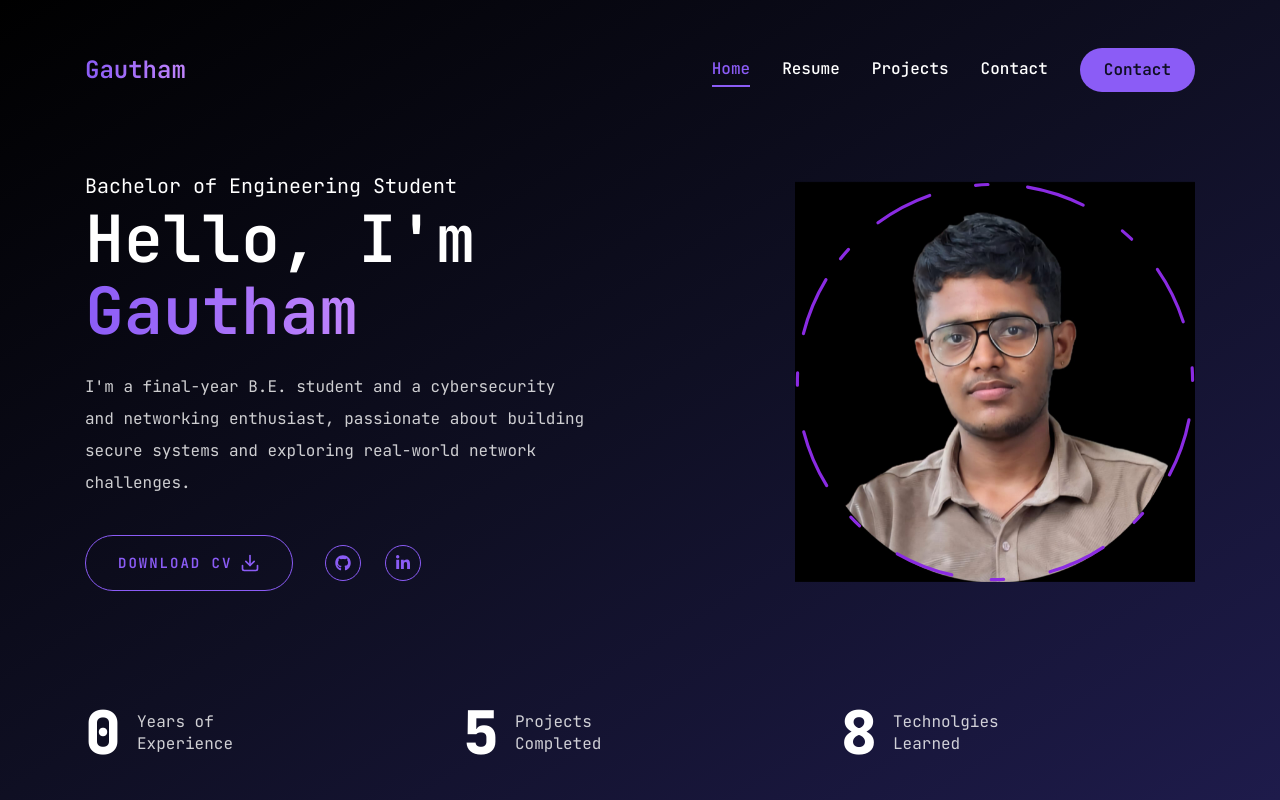
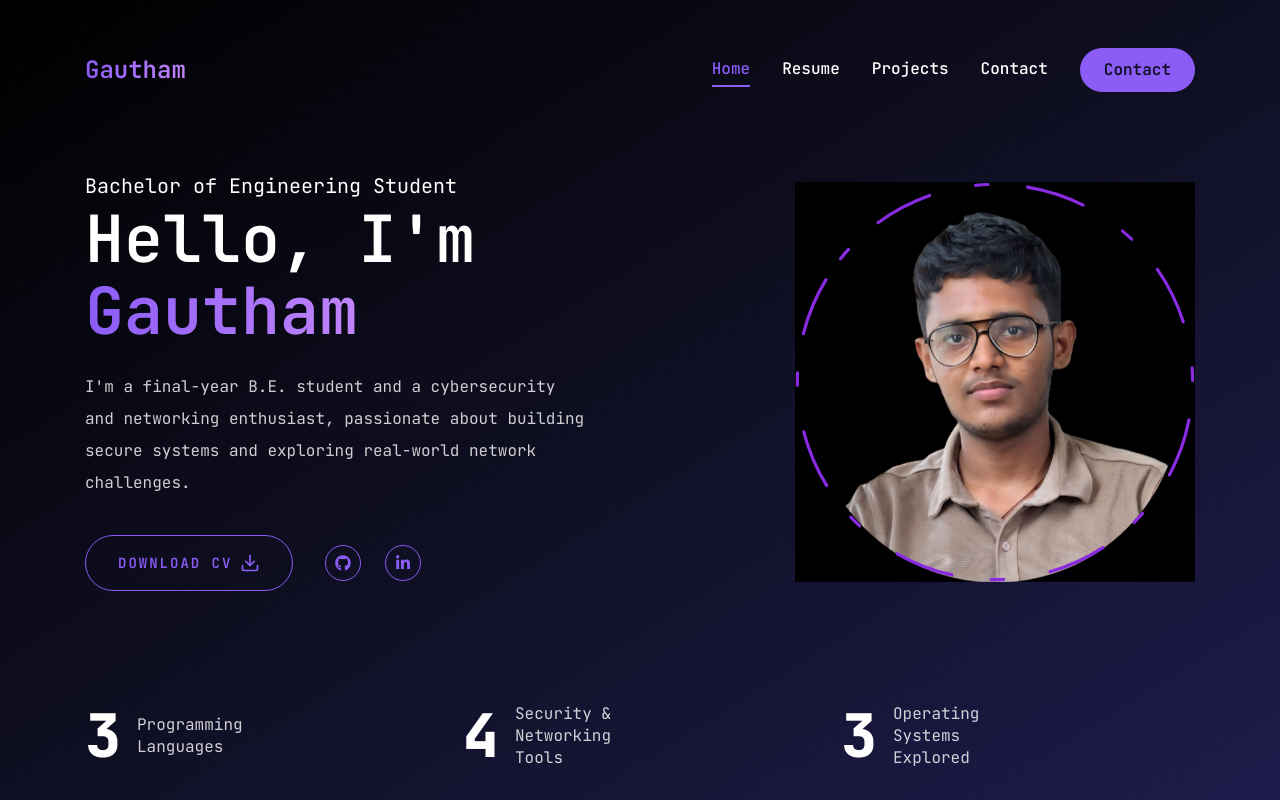
Before and after one commit to Gautham0925/Portfolio, a Next.js app: page / in a window 1280 px wide. Built offline with nearby package versions, Linux system fonts and the light colour scheme.

Commit message:
Add all project files

```diff
--- a/components/Stats.jsx
+++ b/components/Stats.jsx
@@ -4,17 +4,18 @@ import CountUp from "react-countup";
 
 const stats = [
     {
-        num: 0,
-        text: "Years of Experience"
+        num: 3,
+        text: "Programming Languages"
     },
     {
-        num: 5,
-        text: "Projects Completed"
+        num: 4,
+        text: "Security & Networking Tools"
     },
     {
-        num: 8,
-        text: "Technolgies Learned"
-    },
+        num: 3,
+        text: "Operating Systems Explored"
+    }
+    ,
 
 ]
 
```
Also changed, not shown: 1 other file (tests, documents, lock files or other folders).
